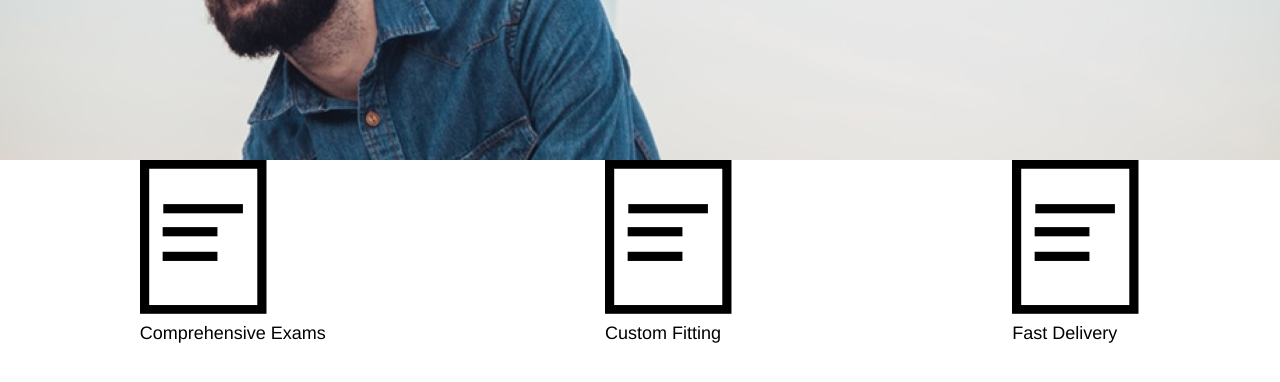
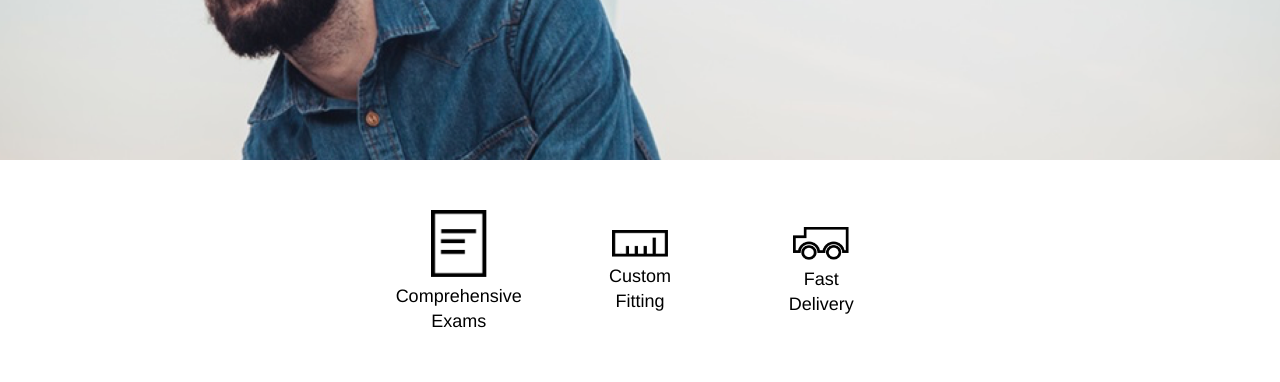
Before and after one commit to bernora/tortOptics, a plain HTML site: page index.html in a window 1280 px wide. Shown: the part 320-702 px from the top of the page. Drawn offline with Linux system fonts and the light colour scheme.

Commit message:
Adds styling for promo features selection with icons as per design.

```diff
--- a/index.html
+++ b/index.html
@@ -52,7 +52,7 @@
 
   <div class="promoContainer row--spacearound">
 
-    <div class="promoItem">
+    <div class="promoItem column">
 
       <div class="promoIcon">
         <img src="./resources/paper-icon.png" />
@@ -66,10 +66,10 @@
 
     <!--2nd Promo item -->
 
-    <div class="promoItem">
+    <div class="promoItem column">
 
       <div class="promoIcon">
-        <img src="./resources/paper-icon.png" />
+        <img src="./resources/ruler-icon.png" />
       </div>
 
       <div class="promoText">
@@ -80,10 +80,10 @@
 
     <!--3rd Promo item -->
 
-    <div class="promoItem">
+    <div class="promoItem column">
 
       <div class="promoIcon">
-        <img src="./resources/paper-icon.png" />
+        <img src="./resources/truck-icon.png" />
       </div>
 
       <div class="promoText">
--- a/resources/css/style.css
+++ b/resources/css/style.css
@@ -26,7 +26,13 @@ a {
   flex-direction: row;
   justify-content: space-between;
   align-items: center;
+}
 
+.column {
+  display: flex;
+  flex-direction: column;
+  align-items: center;
+  justify-content: center;
 }
 
 
@@ -82,3 +88,23 @@ header {
 }
 
 /* Promo features with icon styling */
+
+.promoContainer {
+  width: 50%;
+  margin: 0 auto;
+  padding: 3rem;
+}
+
+.promoItem {
+  height: 8rem;
+  width: 5rem;
+}
+
+.promoIcon img {
+  width: 3.5rem;
+  height: auto;
+}
+
+.promoText {
+  text-align: center;
+}
```
